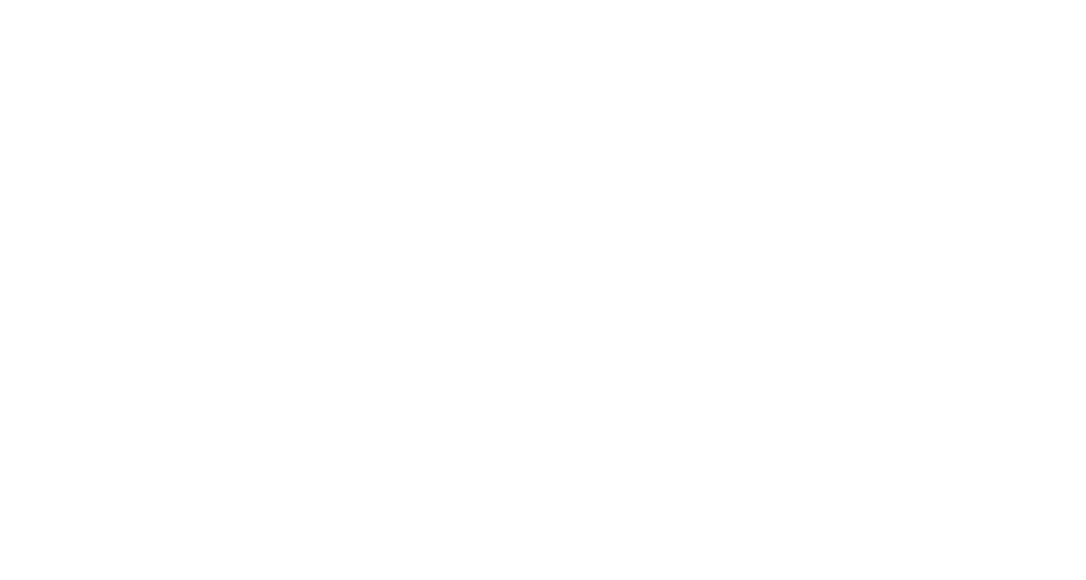
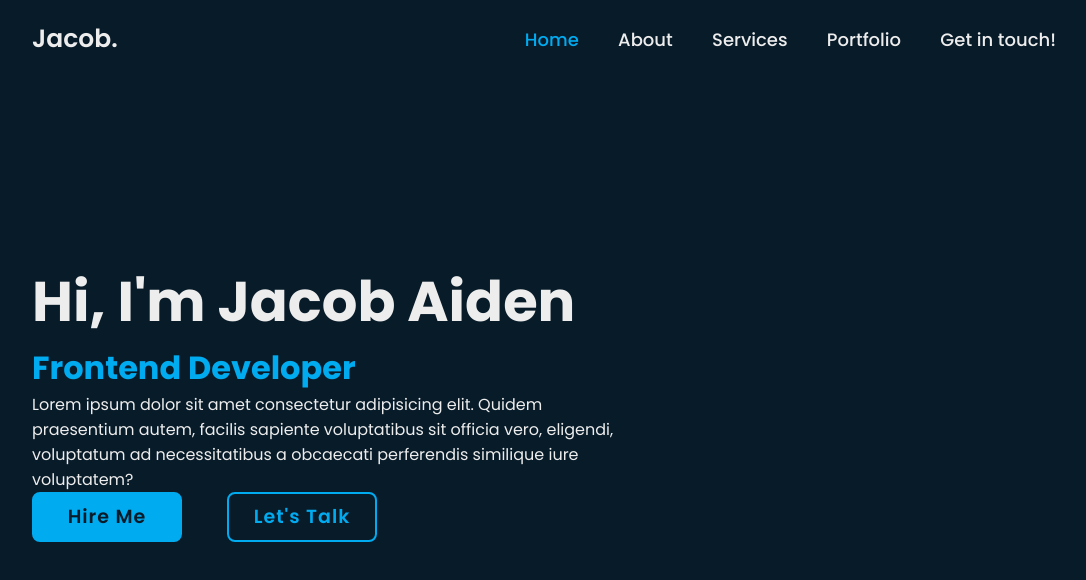
Before and after one commit to RashMont/The-ultimate-super-web-portfolio, a plain HTML site: page index.html in a window 1280 px wide. Shown: the whole page, without its empty margins (96-1182 px from the left). Drawn offline with Linux system fonts and the light colour scheme.

Commit message:
first page update

```diff
--- a/index.html
+++ b/index.html
@@ -1,11 +1,39 @@
 <!DOCTYPE html>
 <html lang="en">
+
 <head>
     <meta charset="UTF-8">
+    <meta http-equiv="X-UA-Compatible" content="IE-edge">
     <meta name="viewport" content="width=device-width, initial-scale=1.0">
     <title>My portfolio</title>
+    <link rel="stylesheet" href="styles.css">
 </head>
+
 <body>
+
+    <header class="header">
+        <a href="#" class="logo">Jacob.</a>
+
+        <nav class="navbar">
+            <a href="#" class="active">Home</a>
+            <a href="#">About</a>
+            <a href="#">Services</a>
+            <a href="#">Portfolio</a>
+            <a href="#">Get in touch!</a>
+        </nav>
+    </header>
+
+    <section class="home">
+        <div class="home-content">
+            <h1>Hi, I'm Jacob Aiden</h1>
+            <h3>Frontend Developer</h3>
+            <p>Lorem ipsum dolor sit amet consectetur adipisicing elit. Quidem praesentium autem, facilis sapiente voluptatibus sit officia vero, eligendi, voluptatum ad necessitatibus a obcaecati perferendis similique iure voluptatem?</p>
+            <div class="btn-box">
+                <a href="#">Hire Me</a>
+                <a href="#">Let's Talk</a>
+            </div>
+        </div>
+    </section>
 
 </body>
 </html>
--- a/styles.css
+++ b/styles.css
@@ -0,0 +1,101 @@
+  @import url('https://fonts.googleapis.com/css2?family=Poppins:ital,wght@0,100;0,200;0,300;0,400;0,500;0,600;0,700;0,800;1,100;1,200;1,300;1,400;1,500;1,600;1,700;1,800;1,900&display=swap');
+
+* {
+    margin: 0;
+    padding: 0;
+    box-sizing: border-box;
+    font-family: 'Poppins', sans-serif;
+}
+
+body {
+    background: #081b29;
+    color: #ededed;
+}
+
+.header {
+    position: fixed;
+    top: 0;
+    left: 0;
+    width: 100%;
+    padding: 20px 10%;
+    background: transparent;
+    display: flex; /*puts our header texts in one line*/
+    justify-content: space-between; /*adds space between our html elements*/
+    align-items: center;
+    z-index: 100;
+}
+
+.logo {
+    font-size: 25px;
+    color: #ededed;
+    text-decoration: none;
+    font-weight: 600
+}
+
+.navbar a {
+    font-size: 18px;
+    color: #ededed;
+    text-decoration:none ;
+    font-weight: 500;
+    margin-left: 35px; /*adds space between the header links*/
+    transition: .3s;
+}
+
+.navbar a:hover,
+.navbar a.active {
+    color: #00abf0;
+} /*hover is for apply styles to an element when the mouse cursor hovers over it*/
+
+.home {
+    height: 100vh;
+    display: flex;
+    align-items: center;
+    padding: 0 10%;
+}
+
+.home-content {
+    max-width: 600px;
+}
+
+.home-content h1 {
+    font-size: 56px;
+    font-weight: 700;
+}
+
+.home-content h3 {
+    font-size: 32px;
+    font-weight: 700;
+    color: #00abf0;
+}
+
+.home-content p {
+    font-size: 16px;
+}
+
+.home-content .btn-box {
+    display: flex;
+    justify-content: space-between;
+    width: 345px;
+    height: 50px;
+}
+
+.btn-box a {
+    display: inline-flex;
+    justify-content: center;
+    align-items: center;
+    width: 150px;
+    height: 100%;
+    background: #00abf0;
+    border: 2px solid #00abf0;
+    border-radius: 8px;
+    font-size: 19px;
+    color: #081b29;
+    text-decoration: none;
+    font-weight: 600;
+    letter-spacing: 1px;
+}
+
+.btn-box a:nth-child(2) {
+    background: transparent;
+    color: #00abf0;
+}
```
